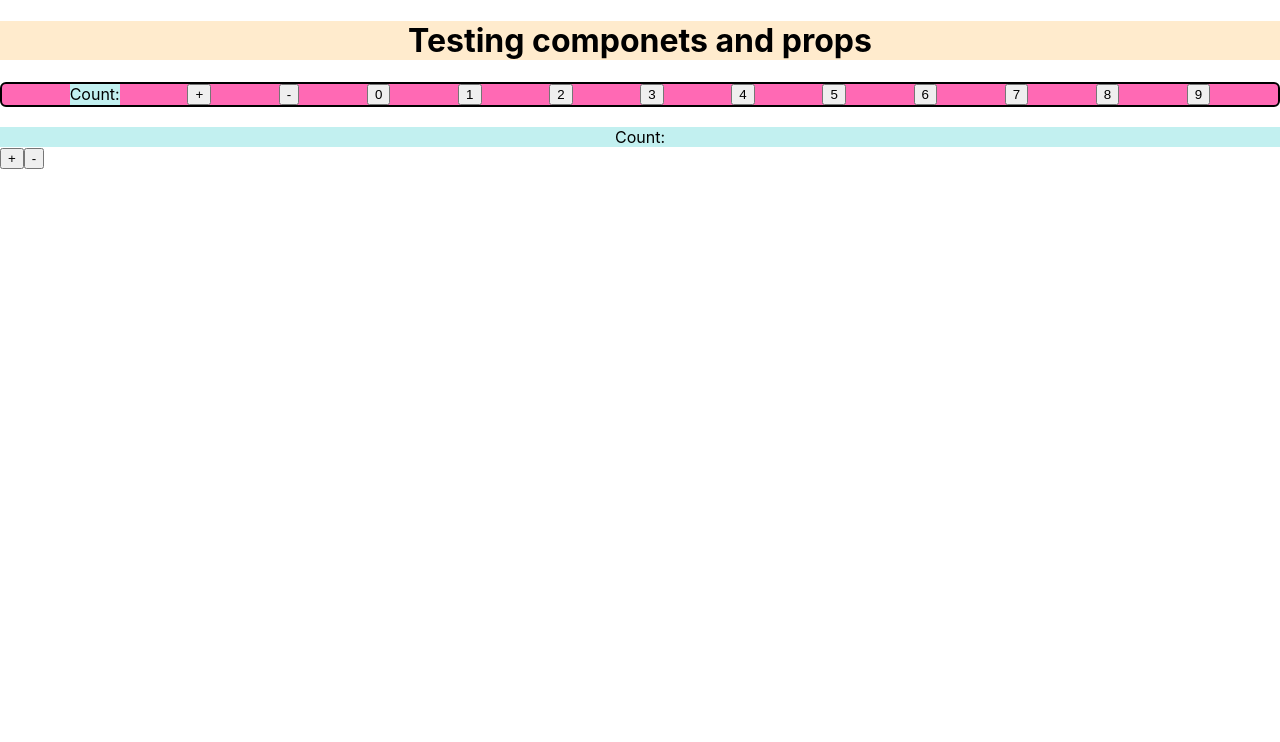
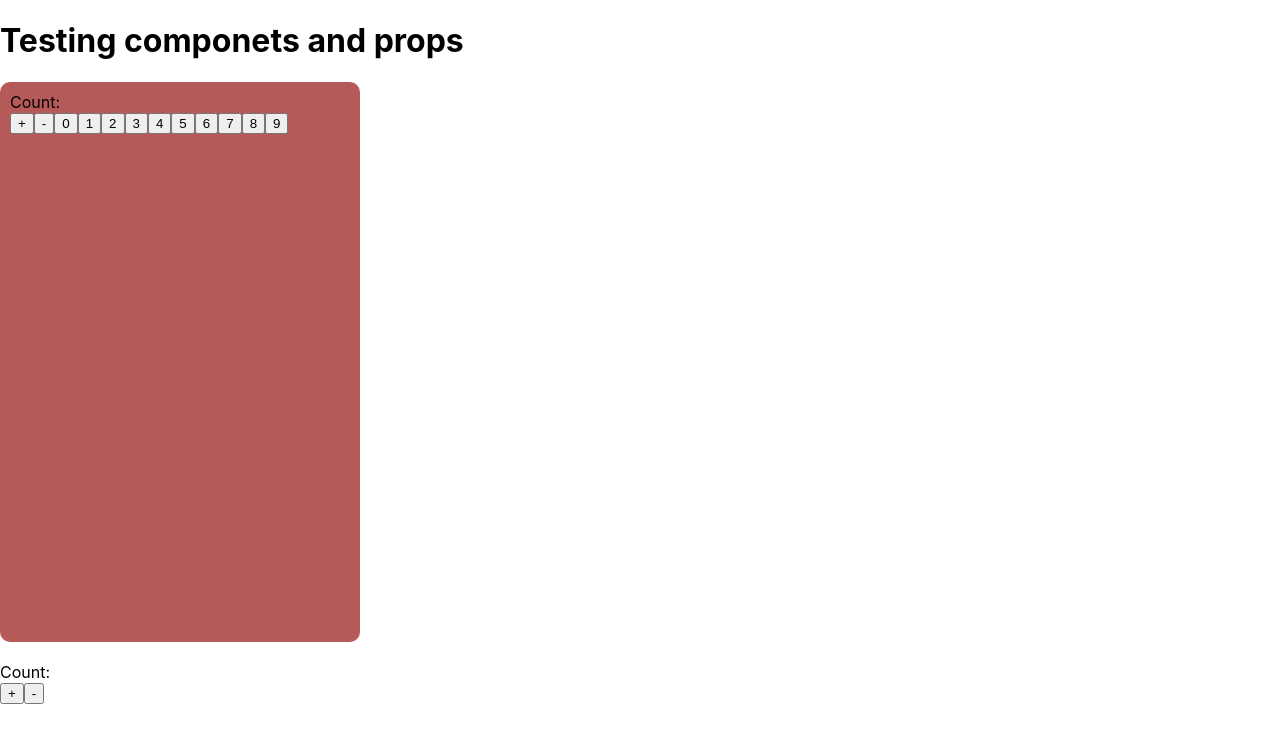
Before and after one commit to dobriNedev/react-components-basic-idea, a React (Create React App) app: page / in a window 1280 px wide. Shown: the top 742 px of the page. Built offline with nearby package versions, Linux system fonts and the light colour scheme.

Commit message:
CalculatorContainer and it's style refactored

```diff
--- a/src/App.css
+++ b/src/App.css
@@ -1,3 +1,8 @@
+
+
+
+
+/*
 .title {
   display: flex;
   justify-content: center;
@@ -10,13 +15,18 @@
   background-color: rgb(194, 240, 240);
 }
 
-.calculator-container {
-  display: flex;
-  justify-content: space-evenly;
+justify-content: space-evenly;
 
   background-color: hotpink;
   border-style: solid;
   border-width: 2px;
   border-radius: 6px;
+*/
+.calculator-container {
+  width: 340px;
+  height: 540px;
+  padding: 10px;
+  border-radius: 10px;
+  background-color: #b65959;
 
 }
```
